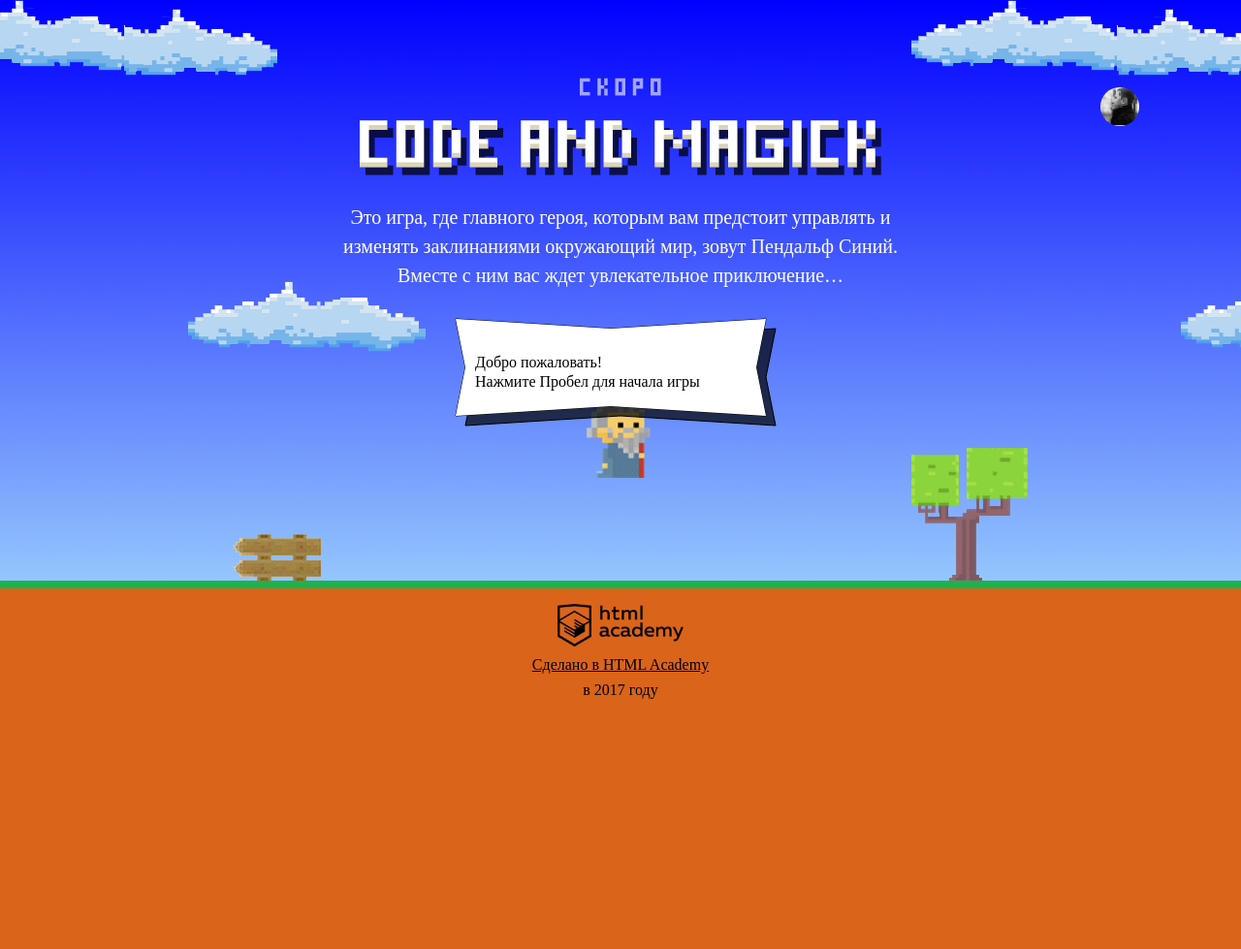
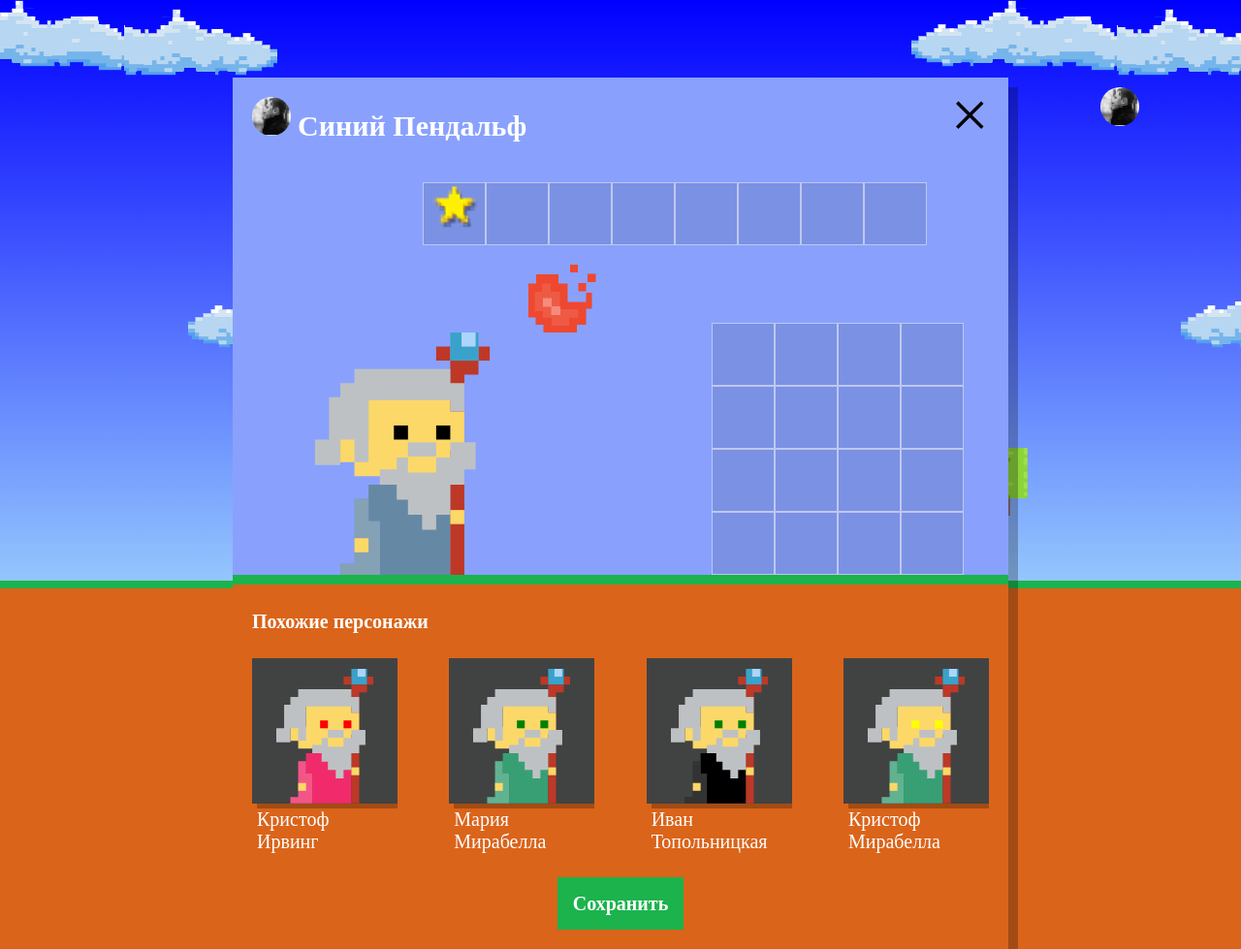
Before and after one commit to groserVl/1231067-code-and-magick-20, a website: page index.html in a window 1280 px wide. Shown: the whole page at 97% size. Before the commit the page ends 800 px from the top, so only its background shows below. Drawn offline with Linux system fonts and the light colour scheme; a web font is replaced by a local one.

Commit message:
сделано задание нас орда

```diff
--- a/index.html
+++ b/index.html
@@ -213,6 +213,7 @@
 
 </script>
 <script src="js/stat.js"></script>
+<script src="js/setup.js"></script>
 <script src="js/game.js"></script>
 
 </body>
--- /dev/null
+++ b/js/setup.js
@@ -0,0 +1,107 @@
+'use strict';
+
+// Делает блок мага видимым
+var setupWizard = document.querySelector('.setup');
+setupWizard.classList.remove('hidden');
+// Делает блок похожих магов видимым
+var similarWizard = document.querySelector('.setup-similar');
+similarWizard.classList.remove('hidden');
+// Блок похожих магов
+var similarListElement = document.querySelector('.setup-similar-list');
+
+// Шаблон
+var similarWizardTemplate = document.querySelector('#similar-wizard-template')
+    .content
+    .querySelector('.setup-similar-item');
+
+// Имена магов
+var nameWizards = [
+  'Иван',
+  'Хуан Себастьян',
+  'Мария',
+  'Кристоф',
+  'Виктор',
+  'Юлия',
+  'Люпита',
+  'Вашингтон'
+];
+
+// Фамилии магов
+var surnameWizards = [
+  'да Марья',
+  'Верон',
+  'Мирабелла',
+  'Вальц',
+  'Онопко',
+  'Топольницкая',
+  'Нионго',
+  'Ирвинг'
+];
+
+var coatColorWizards = [
+  'rgb(101, 137, 164)',
+  'rgb(241, 43, 107)',
+  'rgb(146, 100, 161)',
+  'rgb(56, 159, 117)',
+  'rgb(215, 210, 55)',
+  'rgb(0, 0, 0)'
+];
+
+var eyesColorWizards = [
+  'black',
+  'red',
+  'blue',
+  'yellow',
+  'green'
+];
+
+// Функция герации случайных данных
+var calculateRandom = function (propertiesWizards) {
+  return propertiesWizards[Math.floor(Math.random() * propertiesWizards.length)];
+};
+
+// // Описание магов
+var wizards = [
+  {
+    name: calculateRandom(nameWizards) + ' ' + calculateRandom(surnameWizards),
+    coatColor: calculateRandom(coatColorWizards),
+    eyesColor: calculateRandom(eyesColorWizards)
+  },
+  {
+    name: calculateRandom(nameWizards) + ' ' + calculateRandom(surnameWizards),
+    coatColor: calculateRandom(coatColorWizards),
+    eyesColor: calculateRandom(eyesColorWizards)
+  },
+  {
+    name: calculateRandom(nameWizards) + ' ' + calculateRandom(surnameWizards),
+    coatColor: calculateRandom(coatColorWizards),
+    eyesColor: calculateRandom(eyesColorWizards)
+  },
+  {
+    name: calculateRandom(nameWizards) + ' ' + calculateRandom(surnameWizards),
+    coatColor: calculateRandom(coatColorWizards),
+    eyesColor: calculateRandom(eyesColorWizards)
+  }
+];
+
+// Функция создания DOM-элемента на основе JS-объекта
+var renderWizard = function (wizard) {
+  var wizardElement = similarWizardTemplate.cloneNode(true);
+
+  wizardElement.querySelector('.setup-similar-label').textContent = wizard.name;
+  wizardElement.querySelector('.wizard-coat').style.fill = wizard.coatColor;
+  wizardElement.querySelector('.wizard-eyes').style.fill = wizard.eyesColor;
+
+  return wizardElement;
+};
+
+// функция заполнения блока DOM-элементами на основе массива JS-объектов
+var getSimilarWizzars = function () {
+  var fragment = document.createDocumentFragment();
+  for (var i = 0; i < wizards.length; i++) {
+    fragment.appendChild(renderWizard(wizards[i]));
+  }
+  similarListElement.appendChild(fragment);
+};
+
+getSimilarWizzars();
```
